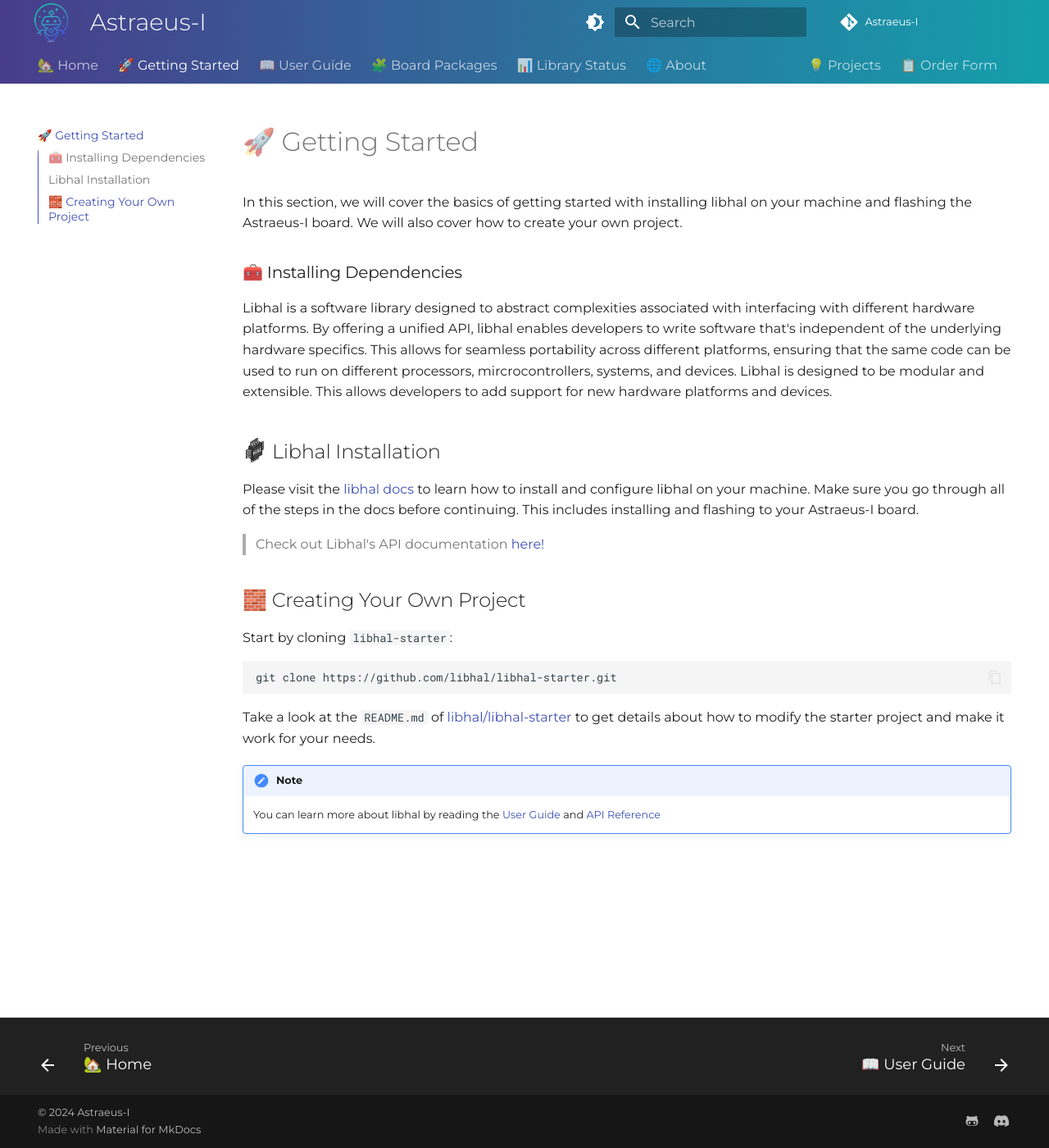
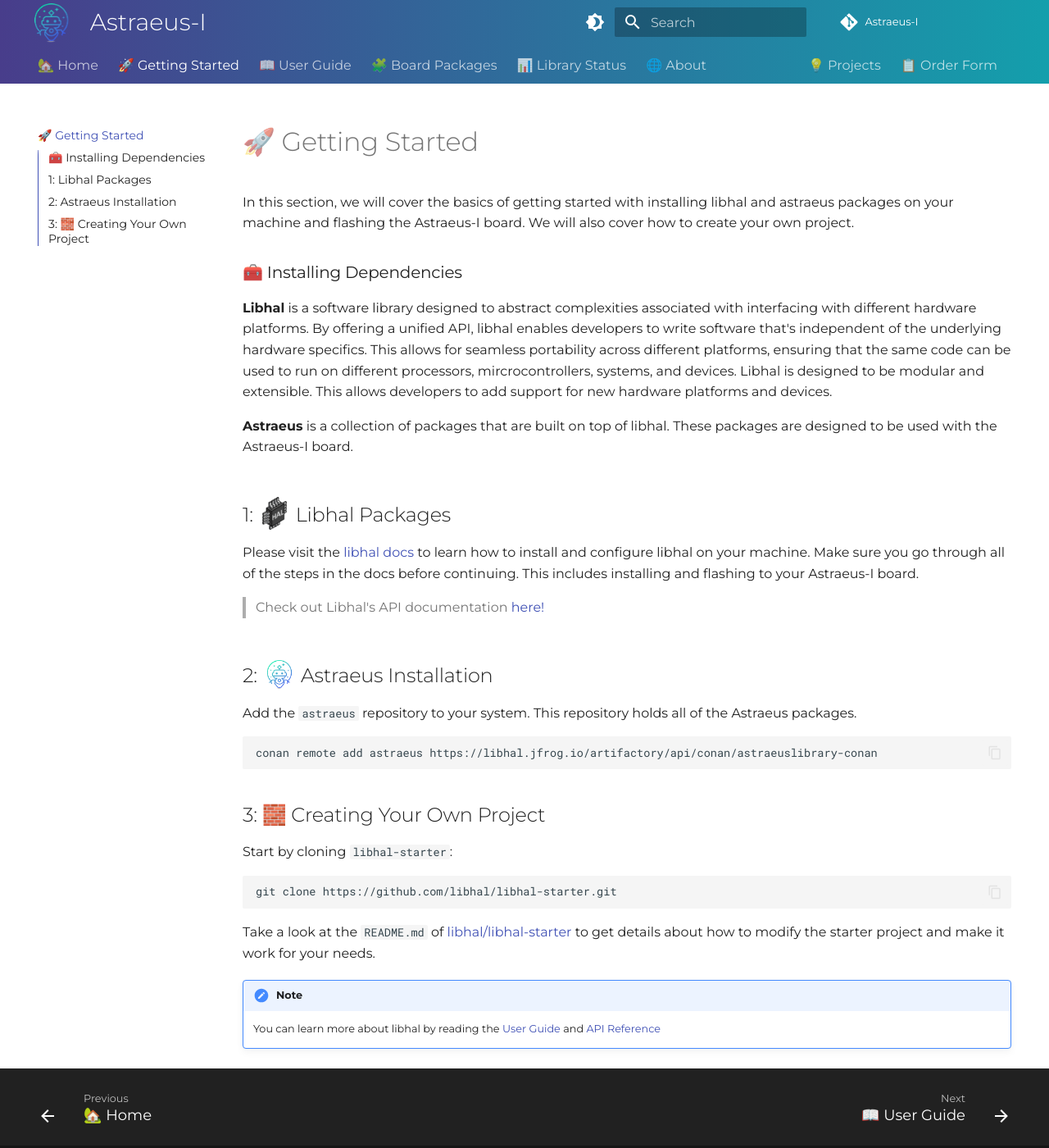
Before and after one commit to Astraeus-I/Astraeus-I.github.io, an MkDocs documentation site: the page built from docs/getting_started/getting_started.md, in a window 1280 px wide and 1400 px high. Shown: the whole window at 82% size. Built offline with MkDocs 1.6.1 and Material for MkDocs 9.7.7, drawn with Linux system fonts in a browser that asks for light colours; a script that is not in the unit is left out.

Commit message:
:memo: updates documentation for install astraeus binary packages

````diff
--- a/docs/getting_started/getting_started.md
+++ b/docs/getting_started/getting_started.md
@@ -1,19 +1,31 @@
 # 🚀 Getting Started
 
-In this section, we will cover the basics of getting started with installing libhal on your machine and flashing the Astraeus-I board. We will also cover how to create your own project.
+In this section, we will cover the basics of getting started with installing libhal and astraeus packages on your machine and flashing the Astraeus-I board. We will also cover how to create your own project.
 
 ### 🧰 Installing Dependencies
 
-Libhal is a software library designed to abstract complexities associated with interfacing with different hardware platforms. By offering a unified API, libhal enables developers to write software that's independent of the underlying hardware specifics. This allows for seamless portability across different platforms, ensuring that the same code can be used to run on different processors, mircrocontrollers, systems, and devices. Libhal is designed to be modular and extensible. This allows developers to add support for new hardware platforms and devices.
+**Libhal** is a software library designed to abstract complexities associated with interfacing with different hardware platforms. By offering a unified API, libhal enables developers to write software that's independent of the underlying hardware specifics. This allows for seamless portability across different platforms, ensuring that the same code can be used to run on different processors, mircrocontrollers, systems, and devices. Libhal is designed to be modular and extensible. This allows developers to add support for new hardware platforms and devices.
 
-## <img class="package_logo_small" src="../../assets/libhal.png" style="width: 30px; height: auto;"> Libhal Installation
+**Astraeus** is a collection of packages that are built on top of libhal. These packages are designed to be used with the Astraeus-I board.
+
+## 1: <img class="package_logo_medium" src="../../assets/libhal.png" style="width: 40px; height: auto;"> Libhal Packages
 
 Please visit the <a href="https://libhal.github.io/2.4/getting_started/" target="_blank">libhal docs</a>
  to learn how to install and configure libhal on your machine. Make sure you go through all of the steps in the docs before continuing. This includes installing and flashing to your Astraeus-I board.
 
 > Check out Libhal's API documentation <a href="https://libhal.github.io/2.4/api/" target="_blank">here!</a>
 
-## 🧱 Creating Your Own Project
+## 2: <img class="package_logo_medium" style="height:40px;" src="../../assets/logo.png"> Astraeus Installation
+
+Add the `astraeus` repository to your system. This repository holds all of the Astraeus packages.
+```bash
+conan remote add astraeus https://libhal.jfrog.io/artifactory/api/conan/astraeuslibrary-conan
+```
+
+
+
+
+## 3: 🧱 Creating Your Own Project
 
 Start by cloning `libhal-starter`:
 
````
Also changed, not shown: docs/project_information/status.md (+3 -18 lines).
